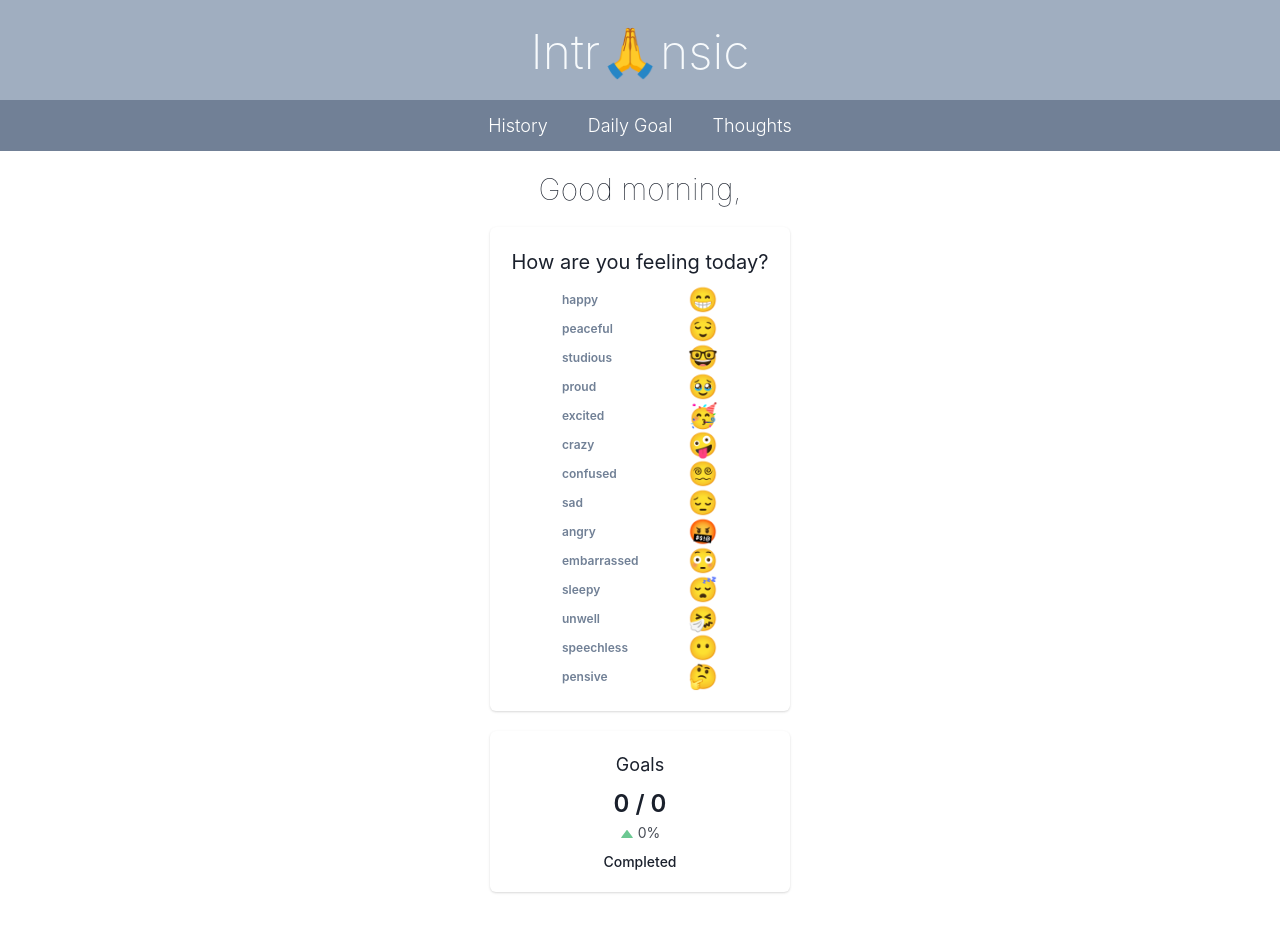
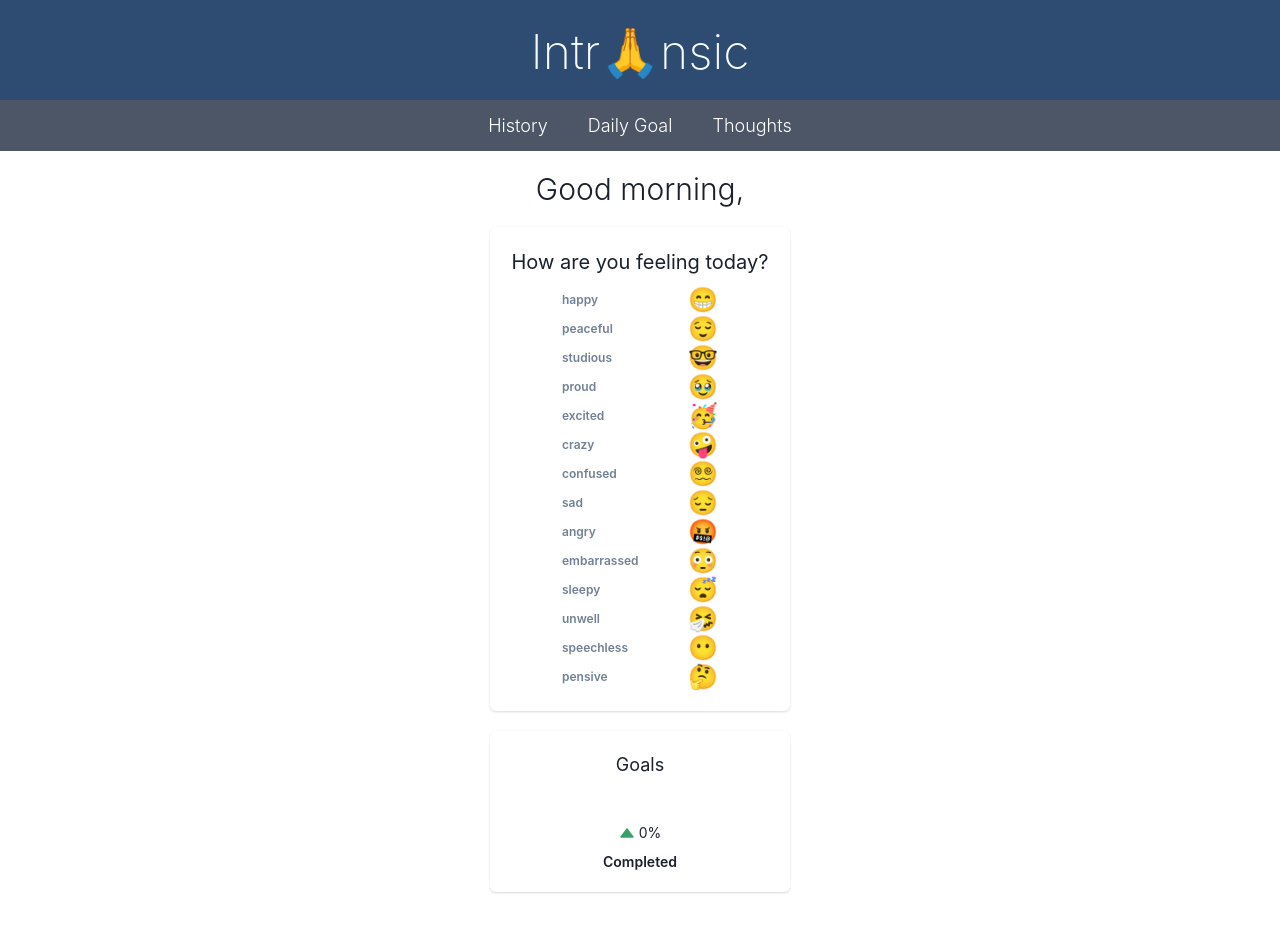
Before and after one commit to HansenJacobA/intrinsic, a Next.js app: page /home in a window 1280 px wide. Built offline with nearby package versions, Linux system fonts and the light colour scheme.

Commit message:
refactors increasing lighthouse scores

```diff
--- a/src/components/goalCard/index.tsx
+++ b/src/components/goalCard/index.tsx
@@ -1,14 +1,5 @@
-import {
-  Card,
-  CardBody,
-  Flex,
-  Stat,
-  StatArrow,
-  StatHelpText,
-  StatLabel,
-  StatNumber,
-  Text,
-} from "@chakra-ui/react";
+import { TriangleUpIcon } from "@chakra-ui/icons";
+import { Card, CardBody, Flex, Text } from "@chakra-ui/react";
 import { useState, useEffect } from "react";
 import { Day } from "../../types";
 import { getCurrentDayData } from "../../utilities/currentDay";
@@ -43,16 +34,18 @@ export default function GoalCard() {
                 Goals
               </Text>
 
-              <Stat>
-                <StatNumber>
+              <Flex align="center" justify="center" direction="column">
+                <Text fontSize="2xl" fontWeight="semibold" color="white">
                   {numGoalsComplete} / {currentDayData.goals.length}
-                </StatNumber>
-                <StatHelpText>
-                  <StatArrow type="increase" />
-                  {percentComplete || 0}%
-                </StatHelpText>
-                <StatLabel>Completed</StatLabel>
-              </Stat>
+                </Text>
+                <Flex align="center" gap={1}>
+                  <TriangleUpIcon color="green.500" />
+                  <Text fontSize={14}>{percentComplete || 0}%</Text>
+                </Flex>
+                <Text fontSize={14} fontWeight="semibold" mt={2}>
+                  Completed
+                </Text>
+              </Flex>
             </CardBody>
           </Card>
         ),
--- /dev/null
+++ b/src/components/goalStatusText/index.tsx
@@ -0,0 +1,5 @@
+import { Text } from "@chakra-ui/react";
+
+export default function GoalStatusText({ completed }: { completed: boolean }) {
+  return <Text>{completed ? "Great job! 🎉" : "You can do this! 💪"}</Text>;
+}
--- a/src/components/greeting/index.tsx
+++ b/src/components/greeting/index.tsx
@@ -17,7 +17,7 @@ export default function Greeting() {
         size="lg"
         noOfLines={1}
         textAlign="center"
-        fontWeight="hairline"
+        fontWeight="light"
       >
         {greeting}
       </Heading>
--- a/src/components/navBar/index.tsx
+++ b/src/components/navBar/index.tsx
@@ -9,7 +9,7 @@ export default function NavBar() {
       justify="center"
       gap={10}
       p={3}
-      bgColor="#718096"
+      bgColor="#4c5667"
       color="white"
       fontWeight="light"
       fontSize={18}
--- a/src/components/title/index.tsx
+++ b/src/components/title/index.tsx
@@ -17,7 +17,7 @@ export default function Title() {
           pb={6}
           pt={7}
           w="100vw"
-          bgColor="#A0AEC0"
+          bgColor="#2e4b71"
           color="#F7FAFC"
           fontWeight="thin"
         >
```
Also changed, not shown: src/components/allGoalsList/index.tsx (+12 -24 lines), src/components/goal/index.tsx (+5 -8 lines), src/components/goalStatusIcon/index.tsx (added, +9 -0 lines).
